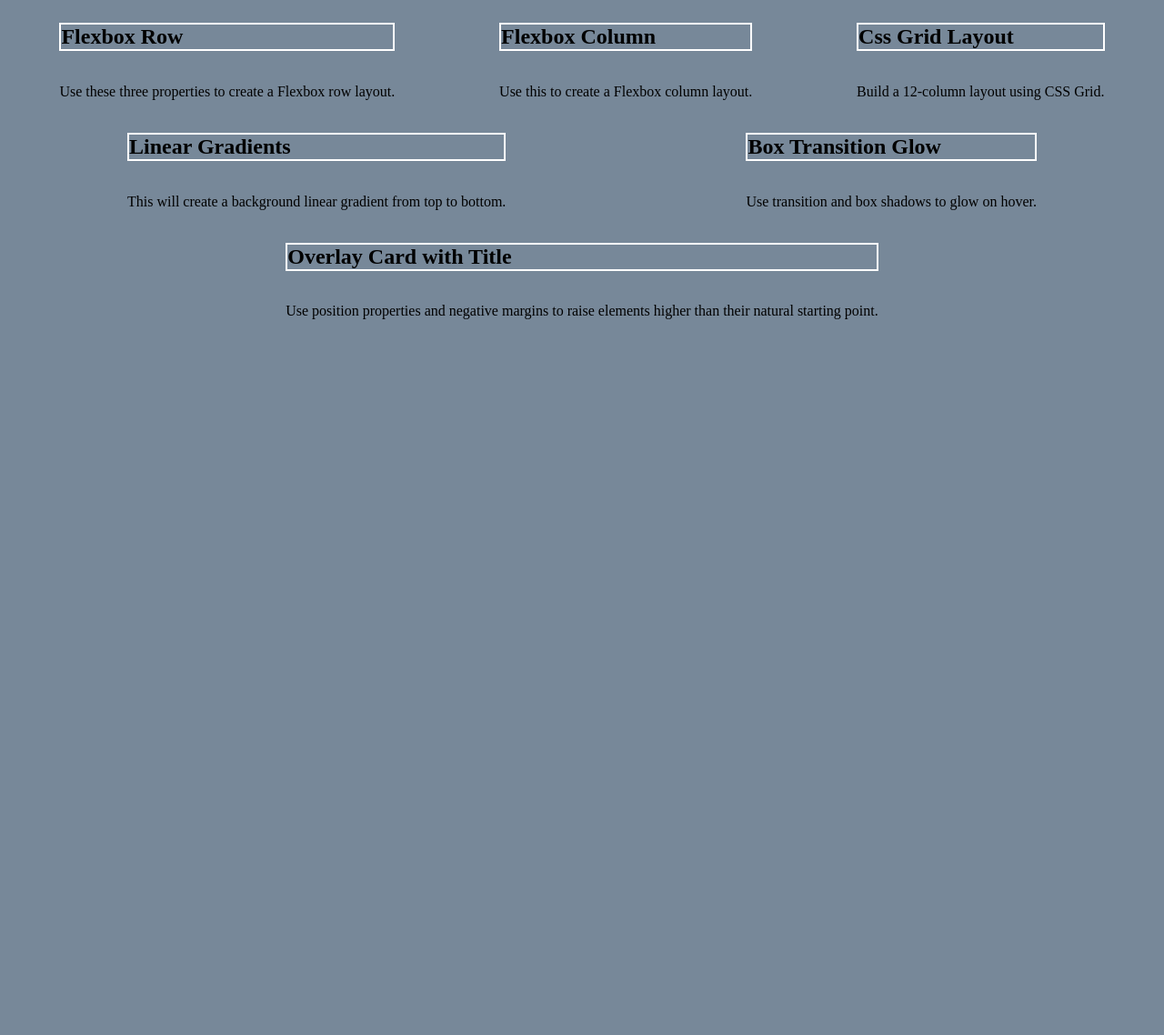
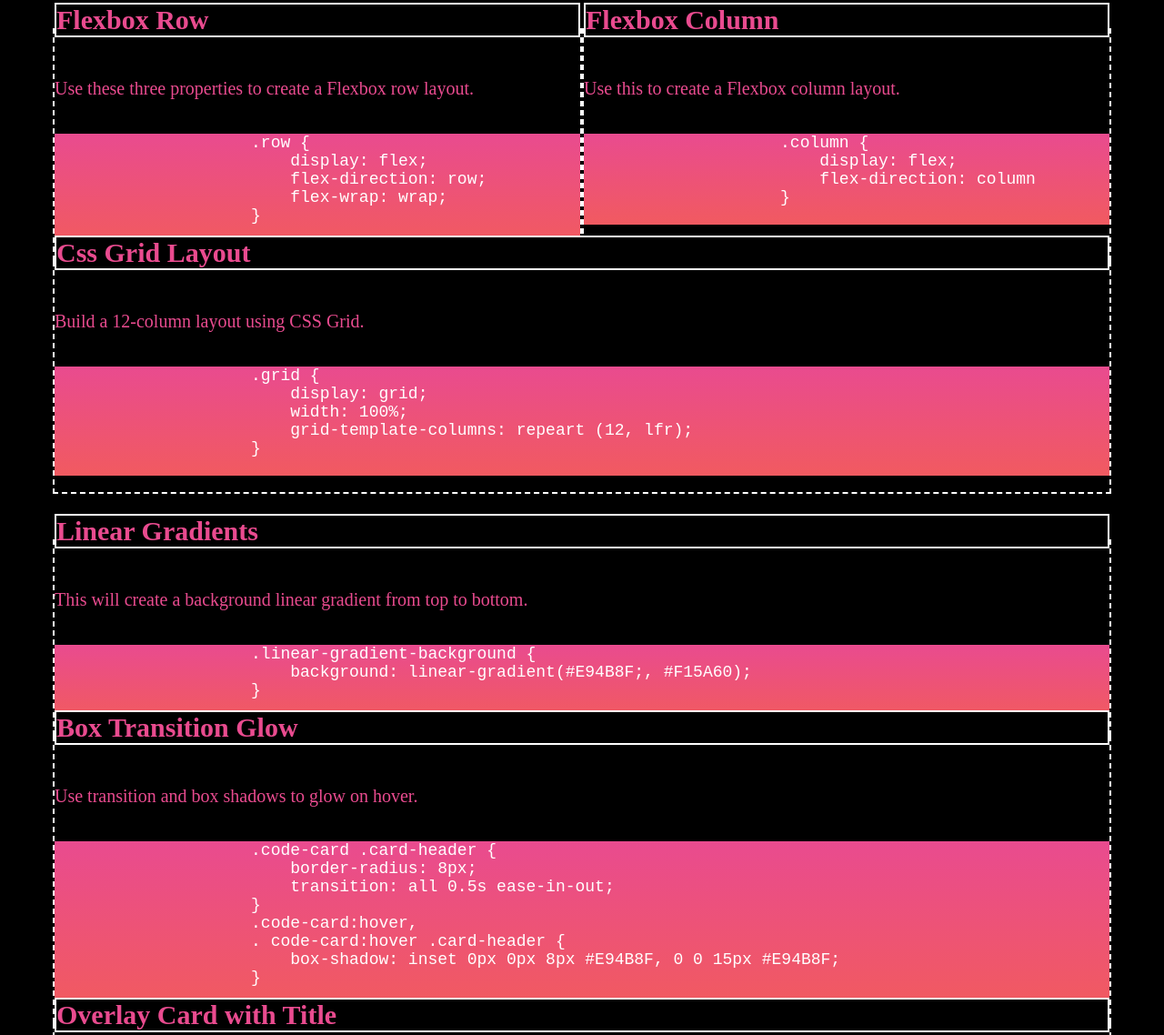
Before and after one commit to hannahj25/CSScheatsheet, a plain HTML site: page index.html in a window 1280 px wide. Shown: the part 198-1336 px from the top of the page at 91% size. Before the commit the page ends 800 px from the top, so only its background shows below. Drawn offline with Linux system fonts and the light colour scheme.

Commit message:
added info to html and some styling

```diff
--- a/index.html
+++ b/index.html
@@ -18,16 +18,36 @@
             <div class="column">
                 <h2>Flexbox Row</h2>
                 <p>Use these three properties to create a Flexbox row layout.</p>
+                <pre class="gradient">
+                    .row {
+                        display: flex;
+                        flex-direction: row;
+                        flex-wrap: wrap;
+                    }
+                </pre>
 
             </div>
             <div class="column">
                 <h2>Flexbox Column</h2>
                 <p>Use this to create a Flexbox column layout.</p>
+                <pre class="gradient">
+                    .column {
+                        display: flex;
+                        flex-direction: column
+                    }
+                </pre>
 
             </div>
             <div class ="column">
                 <h2>Css Grid Layout</h2>
                 <p>Build a 12-column layout using CSS Grid.</p>
+                <pre class="gradient">
+                    .grid {
+                        display: grid;
+                        width: 100%;
+                        grid-template-columns: repeart (12, lfr);
+                    }
+                </pre>
 
             </div>
         </section>
@@ -36,16 +56,37 @@
             <div class="column">
                 <h2>Linear Gradients</h2>
                 <p>This will create a background linear gradient from top to bottom.</p>
+                <pre class="gradient">
+                    .linear-gradient-background {
+                        background: linear-gradient(#E94B8F;, #F15A60);
+                    }
+                </pre>
 
             </div>
             <div class="column">
                 <h2>Box Transition Glow</h2>
                 <p>Use transition and box shadows to glow on hover.</p>
+                <pre class="gradient">
+                    .code-card .card-header {
+                        border-radius: 8px;
+                        transition: all 0.5s ease-in-out;
+                    }
+                    .code-card:hover,
+                    . code-card:hover .card-header {
+                        box-shadow: inset 0px 0px 8px #E94B8F, 0 0 15px #E94B8F;
+                    }
+                </pre>
 
             </div>
             <div class="column">
                 <h2>Overlay Card with Title</h2>
                 <p>Use position properties and negative margins to raise elements higher than their natural starting point.</p>
+                <pre class="gradient">
+                    .card-header {
+                        position: relative;
+                        margin-top: -20px;
+                    }
+                </pre>
 
             </div>
         </section>
--- a/style.css
+++ b/style.css
@@ -1,12 +1,14 @@
 :root {
-    --pink: #972A7A;
+    --pink: #E94B8F;
     --white: #fff;
+    --black: #000000;
     --centertext: center;
 }
 
 body {
-    background-color: lightslategrey;
+    background-color: var(--black);
 }
+
 h1 {
     color: var(--pink);
     text-align: var(--centertext);
@@ -24,13 +26,32 @@ h1 {
     flex-direction: row;
     flex-wrap: wrap;
     justify-content: space-around;
+    margin: 50px;
 }
 
 .column {
     display: flex;
     flex-direction: column;
+    border: 2px dashed var(--white);
+    flex: 1
 }
 
 h2 {
-    border: 2px solid white;
+    border: 2px solid var(--white);
+    color: var(--pink);
+    font-size: 30px;
+    position: relative;
+    margin-top: -30px;
+    background-color: var(--black);
 }
+
+p {
+    color: var(--pink);
+    font-size: 20px;
+}
+
+.gradient {
+    color: var(--white);
+    background: linear-gradient(var(--pink), #F15A60);
+    font-size: 18px;
+}
```
